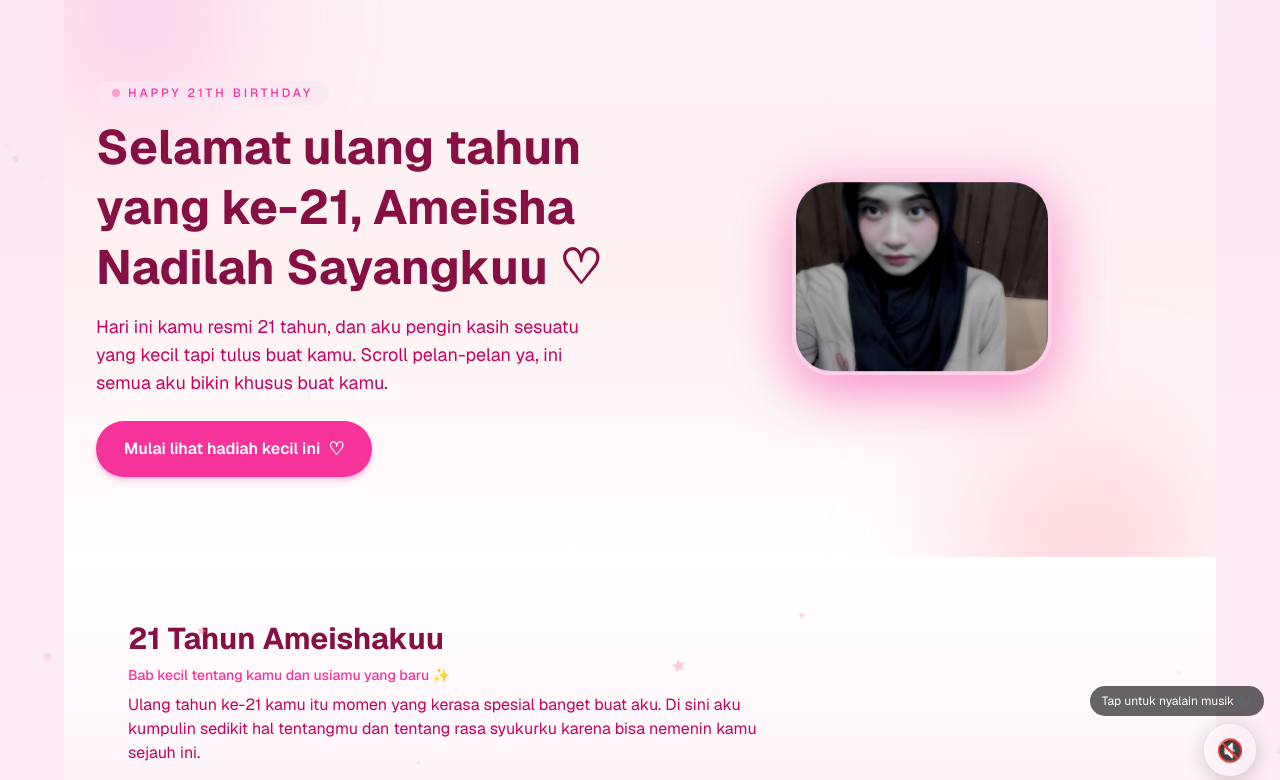
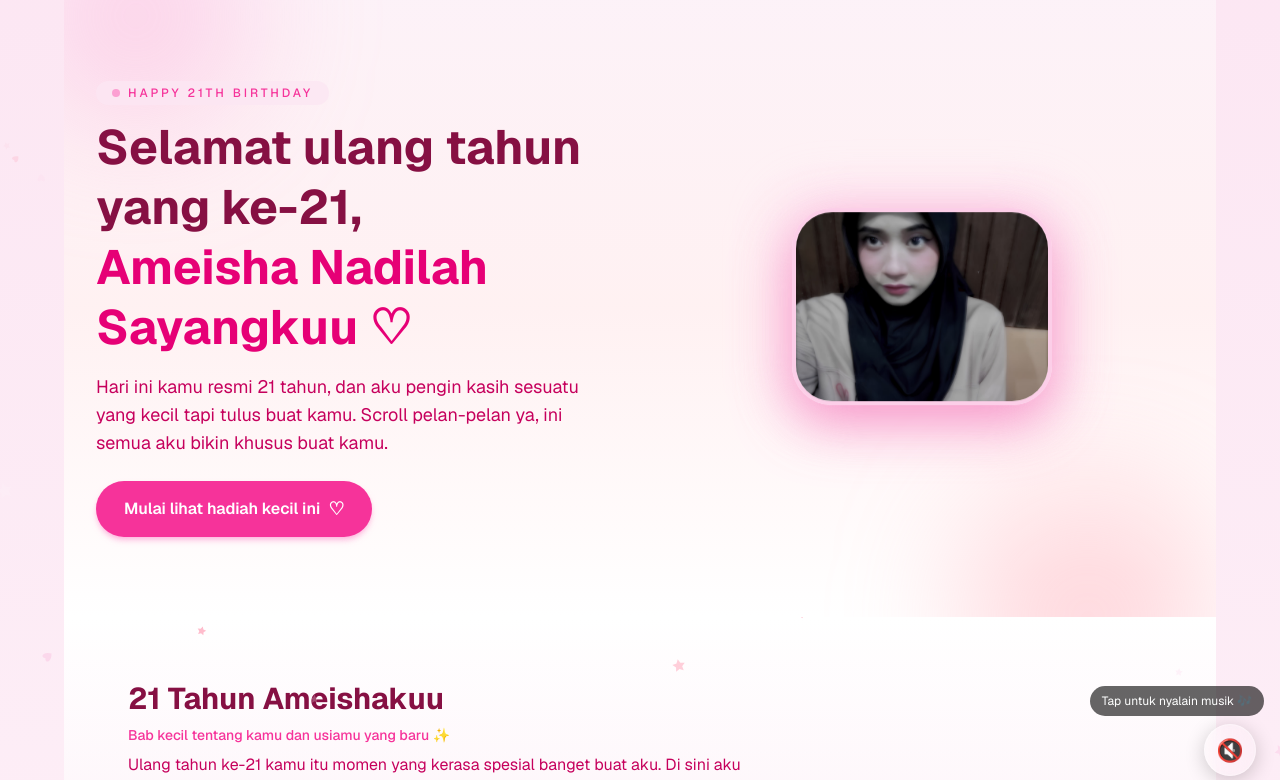
Before and after one commit to andiubai444-bot/harispesialkamu, a Next.js app: page / in a window 1280 px wide. Shown: the top 780 px of the page. Built offline with nearby package versions, Linux system fonts and the light colour scheme.

Commit message:
Update HeroSection.tsx

```diff
--- a/components/HeroSection/HeroSection.tsx
+++ b/components/HeroSection/HeroSection.tsx
@@ -1,8 +1,48 @@
 "use client";
+import Image from "next/image";
+import { useEffect, useState } from "react";
 
-import Image from "next/image";
+const LINE1 = "Selamat ulang tahun yang ke-21,";
+const LINE2 = "Ameisha Nadilah Sayangkuu ♡";
 
 export default function HeroSection() {
+  const [text1, setText1] = useState("");
+  const [text2, setText2] = useState("");
+  const [line1Done, setLine1Done] = useState(false);
+  const [cursor1, setCursor1] = useState(true);
+  const [cursor2, setCursor2] = useState(true);
+
+  // Typing baris pertama
+  useEffect(() => {
+    if (text1.length < LINE1.length) {
+      const t = setTimeout(() => setText1(LINE1.slice(0, text1.length + 1)), 55);
+      return () => clearTimeout(t);
+    } else {
+      setLine1Done(true);
+    }
+  }, [text1]);
+
+  // Typing baris kedua (mulai setelah baris 1 selesai)
+  useEffect(() => {
+    if (!line1Done) return;
+    if (text2.length < LINE2.length) {
+      const t = setTimeout(() => setText2(LINE2.slice(0, text2.length + 1)), 65);
+      return () => clearTimeout(t);
+    }
+  }, [line1Done, text2]);
+
+  // Cursor kedip baris 1
+  useEffect(() => {
+    const id = setInterval(() => setCursor1((v) => !v), 500);
+    return () => clearInterval(id);
+  }, []);
+
+  // Cursor kedip baris 2
+  useEffect(() => {
+    const id = setInterval(() => setCursor2((v) => !v), 500);
+    return () => clearInterval(id);
+  }, []);
+
   return (
     <section className="relative w-full py-20 px-4 sm:px-8 bg-gradient-to-b from-pink-50 via-rose-50 to-white overflow-hidden">
       <span
@@ -13,16 +53,32 @@ export default function HeroSection() {
         aria-hidden="true"
         className="pointer-events-none absolute -bottom-32 right-0 h-64 w-64 rounded-full bg-rose-300/40 blur-3xl"
       />
-
       <div className="relative w-full max-w-6xl mx-auto flex flex-col-reverse items-center gap-10 sm:flex-row sm:items-center">
         <div className="flex-1 text-center sm:text-left animate-fade-in-up">
           <p className="inline-flex items-center gap-2 rounded-full bg-pink-100/80 px-4 py-1 text-[11px] sm:text-xs font-medium tracking-[0.25em] text-pink-500 uppercase mb-3">
             <span className="h-2 w-2 rounded-full bg-pink-400 animate-pulse" />
             happy 21th birthday
           </p>
-          <h1 className="text-4xl sm:text-5xl font-bold text-pink-900 mb-4 leading-tight">
-            Selamat ulang tahun yang ke-21, Ameisha Nadilah Sayangkuu  ♡
+
+          {/* Judul dengan efek typing */}
+          <h1 className="text-4xl sm:text-5xl font-bold text-pink-900 mb-4 leading-tight min-h-[7rem] sm:min-h-[6rem]">
+            {text1}
+            {!line1Done && (
+              <span style={{ opacity: cursor1 ? 1 : 0, transition: "opacity 0.1s" }}>|</span>
+            )}
+            {line1Done && (
+              <>
+                <br />
+                <span className="text-pink-600">
+                  {text2}
+                  {text2.length < LINE2.length && (
+                    <span style={{ opacity: cursor2 ? 1 : 0, transition: "opacity 0.1s" }}>|</span>
+                  )}
+                </span>
+              </>
+            )}
           </h1>
+
           <p className="text-base sm:text-lg text-pink-700 mb-6 max-w-xl mx-auto sm:mx-0 animate-fade-in-up animate-delay-150">
             Hari ini kamu resmi 21 tahun, dan aku pengin kasih sesuatu yang
             kecil tapi tulus buat kamu. Scroll pelan-pelan ya, ini semua aku
```
